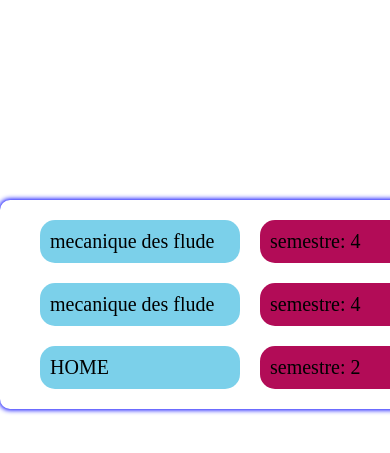
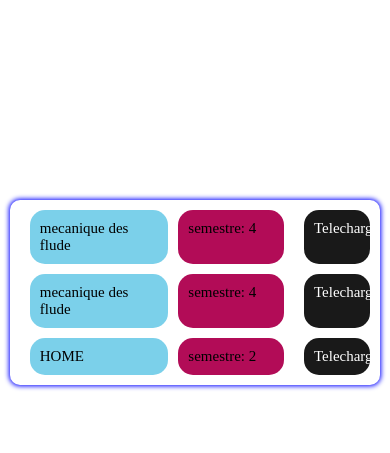
Before and after one commit to Djanfarouhanif/senddoc, a Django app: page /docs in a window 390 px wide. Shown: the top 453 px of the page. Run offline with Django 5.2, Linux system fonts and the light colour scheme; data comes from the database, SQL or seed files in the repository.

Commit message:
response screen create on page upload docs

```diff
--- a/static/css/styles.css
+++ b/static/css/styles.css
@@ -66,12 +66,39 @@ a{
     text-decoration: none;
     padding: 10px;
     color: white;
-    background:rgba(222, 12, 12, 0.56) ;
+    background:rgba(0, 0, 0, 0.902) ;
     border-radius: 15px;
     transition: background 0.5s ease-in-out;
 }
 
 a:hover{
-    background: red;
+    background: rgba(22, 4, 4, 0.359);
     transition: background 0.5s ease-in-out;
 }
+
+
+@media only screen and (max-width:650px){
+
+    .upload{
+        width: 95%;
+    }
+    .s{
+        font-size: 15px;
+    }
+    .p{
+        font-size: 15px;
+    }
+    .doc p{
+        margin-left: 10px;
+    }
+
+    .doc{
+        margin: 10px;
+    }
+}
+
+@media only screen and (max-width:500px){
+    a{
+        font-size: 15px;
+    }
+}
```
